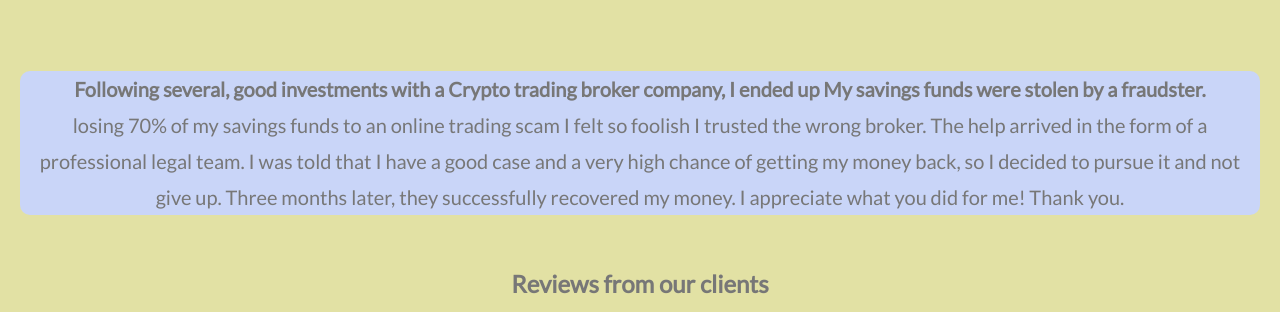
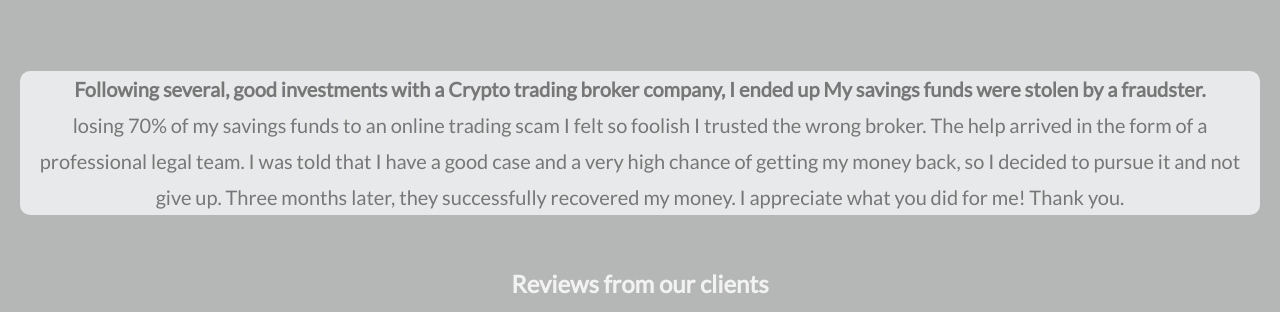
Before and after one commit to investigatorspro/fraudrecovery, a plain HTML site: page index.html in a window 1280 px wide. Shown: the part 3009-3321 px from the top of the page. Drawn offline with nearby package versions, Linux system fonts and the light colour scheme; grey boxes are pictures that could not be loaded.

Commit message:
Update index.html

```diff
--- a/index.html
+++ b/index.html
@@ -76,7 +76,7 @@ Comments
   border-radius:10px;
 }
 .trd{
-  background-color: #c9d5f8;
+  background-color: #e8e9ea;
   border-radius:10px;
 }
 
@@ -270,7 +270,7 @@ What if we told you that it is possible to recover your funds? Would you take th
   </div>
 </div>
 
-<div class="story" style="background-color:#e2e1a4" >
+<div class="story" style="background-color: #b5b6b6" >
 <div class="trd">
 <p>
 <h4>
@@ -320,7 +320,7 @@ I appreciate what you did for me! Thank you.
 </div>
 <br>
 
-<h3> <b>Reviews from our clients </b>  </h3>
+<h3> <b style="color: #f2f2f2"> Reviews from our clients </b>  </h3>
 
 
 <iframe src="https://player.vimeo.com/video/697192176?h=f7e9d409d3" width="600" height="360" frameborder="5" allow="autoplay; fullscreen; picture-in-picture" allowfullscreen></iframe>
```
